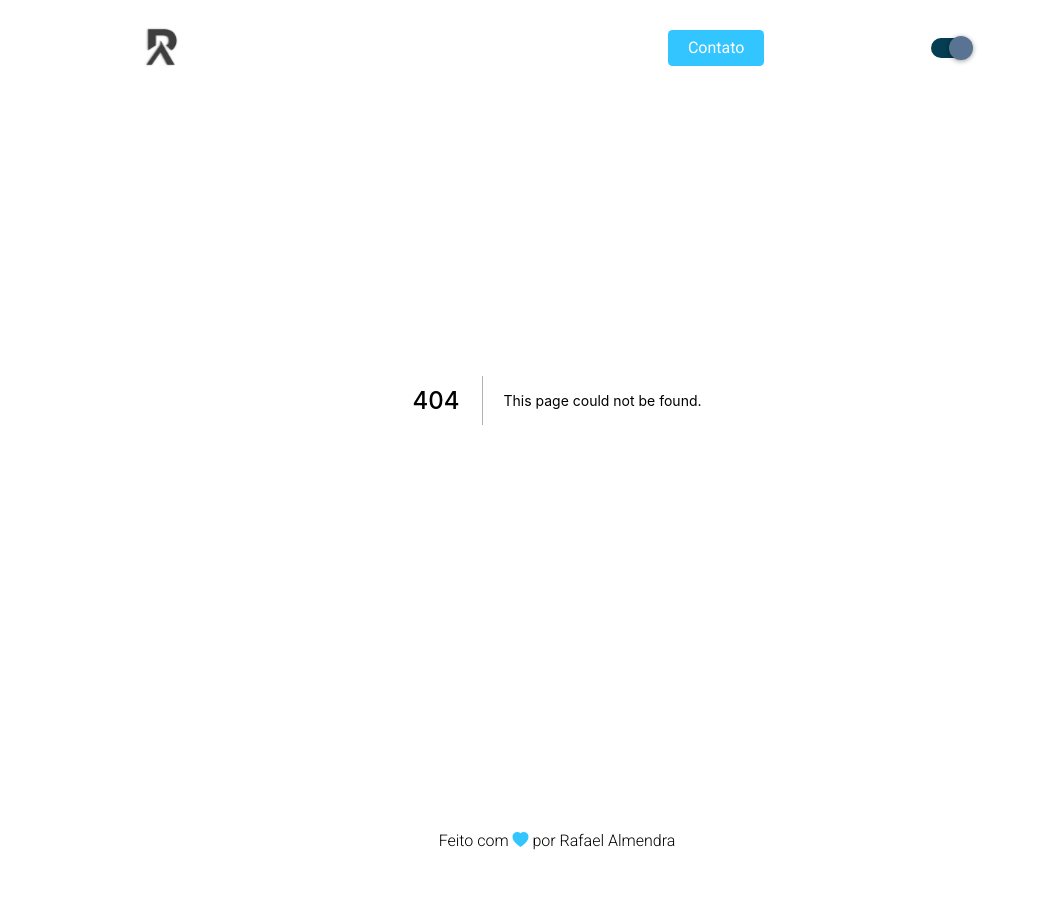
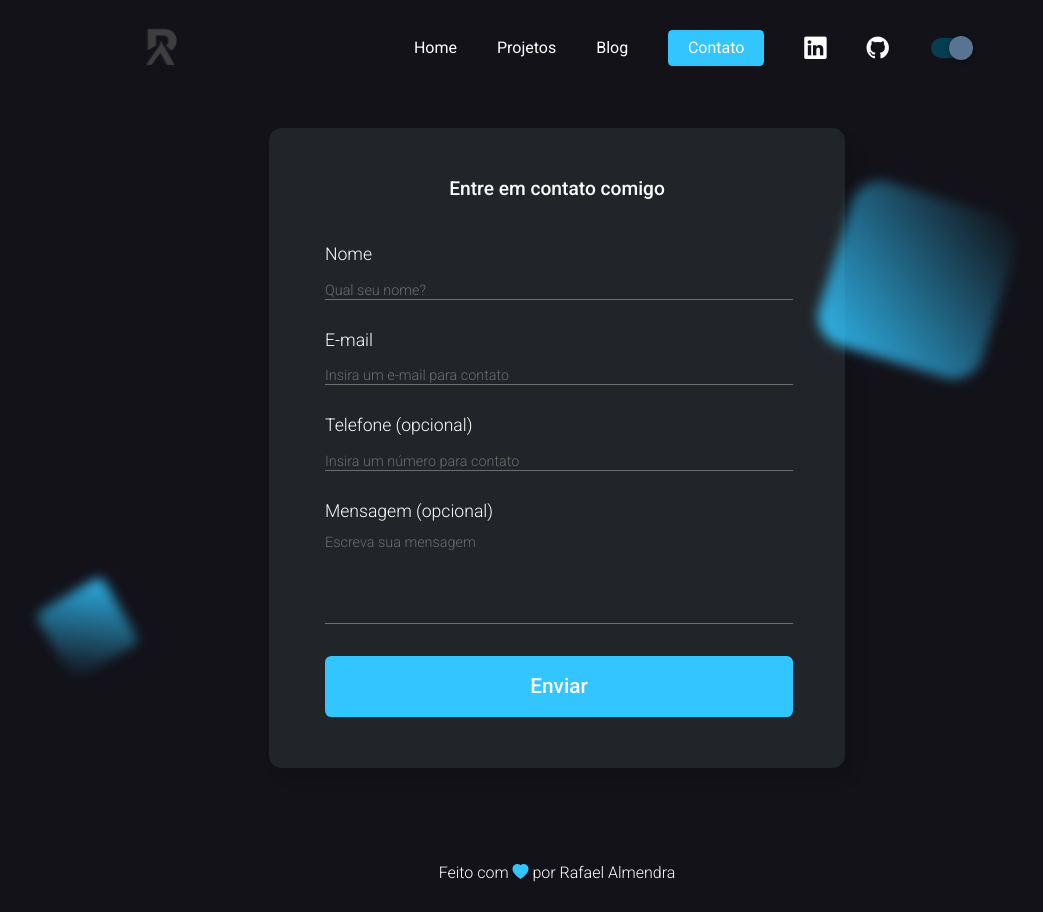
Before and after one commit to Rafaelalmendra/my-site-nextjs, a Next.js app: page /Contact in a window 1280 px wide. Before the commit this address had no page. Shown: the whole page, without its empty margins (83-1126 px from the left). Before the commit the page ends 880 px from the top, so only its background shows below. Built offline with nearby package versions, Linux system fonts and the light colour scheme.

Commit message:
create page contact

```diff
--- a/src/components/About/index.jsx
+++ b/src/components/About/index.jsx
@@ -33,7 +33,7 @@ export default function About() {
             </a>
           </CurriculumLink>
 
-          <Link href='/projects' style={{ textDecoration: 'none' }}>
+          <Link href='/Projects' style={{ textDecoration: 'none' }}>
             <a>
               <button className="global-button" >
                 Projetos <i className="bi bi-caret-right-fill"></i>
--- /dev/null
+++ b/src/pages/Blog/style.js
@@ -0,0 +1,5 @@
+import styled from "styled-components";
+
+export const Container = styled.div`
+
+`
--- /dev/null
+++ b/src/pages/Contact/index.jsx
@@ -0,0 +1,117 @@
+import Image from 'next/image';
+import { motion } from 'framer-motion';
+
+import {
+  Container,
+  ContactContainer,
+  FormContainer,
+  ContainerForm,
+  VectorTwo,
+  VectorOne
+} from './style';
+
+export default function Contact() {
+  return (
+    <Container>
+        <ContactContainer className="margins">
+          <div data-aos="zoom-in">
+            <FormContainer>
+              <form
+                name="form-contact"
+                method="POST"
+                data-netlify="true"
+                onSubmit="submit"
+                netlify
+              >
+                <p>Entre em contato comigo</p>
+                <ContainerForm>
+                  <input type="hidden" name="form-name" value="form-contact"/>
+                  <label>
+                    Nome
+                    <input
+                      type="text"
+                      name="name"
+                      placeholder="Qual seu nome?"
+                      required
+                    />
+                  </label>
+                  <label>
+                    E-mail
+                    <input
+                      type="email"
+                      name="email"
+                      placeholder="Insira um e-mail para contato"
+                      required
+                    />
+                  </label>
+                  <label>
+                    Telefone (opcional)
+                    <input
+                      type="number"
+                      name="phone"
+                      placeholder="Insira um número para contato"
+                    />
+                  </label>
+                  <label>
+                    Mensagem (opcional)
+                    <textarea
+                      name="message"
+                      type="text"
+                      placeholder="Escreva sua mensagem"
+                    />
+                  </label>
+                  <input
+                    className="contact-button"
+                    type="submit"
+                    value="Enviar"
+                  />
+                </ContainerForm>
+              </form>
+            </FormContainer>
+          </div>
+        </ContactContainer>
+
+        <VectorTwo>
+          <motion.div
+            className="vector-one-contact"
+            initial={{ scale: 0 }}
+            animate={{ scale: 1 }}
+            transition={{
+              type: "spring",
+              stiffness: 180,
+              damping: 40,
+              delay: 0.7
+            }}
+          >
+            <Image
+              src="/images/vector-new-1.png"
+              alt="Imagem de um vetor no fundo da tela"
+              width={200}
+              height={200}
+            />
+          </motion.div>
+        </VectorTwo>
+
+        <VectorOne>
+          <motion.div
+            className="vector-two-contact"
+            initial={{ scale: 0 }}
+            animate={{ scale: 1 }}
+            transition={{
+              type: "spring",
+              stiffness: 180,
+              damping: 40,
+              delay: 0.5
+            }}
+          >
+            <Image
+              src="/images/vector-new-2.png"
+              alt="Imagem de outro vetor no fundo da tela"
+              width={100}
+              height={100}
+            />
+          </motion.div>
+        </VectorOne>
+    </Container>
+  )
+};
--- /dev/null
+++ b/src/pages/Contact/style.js
@@ -0,0 +1,188 @@
+import styled from "styled-components";
+
+export const Container = styled.div`
+  min-height: 100vh;
+  display: flex;
+  align-items: center;
+  justify-content: center;
+  flex-direction: column;
+`
+
+export const ContactContainer = styled.div`
+  text-align: center;
+`
+
+export const FormContainer = styled.div`
+  position: relative;
+  display: flex;
+  flex-direction: column;
+  justify-content: center;
+
+  width: 36rem;
+  height: 40rem;
+  margin-top: 8rem;
+  margin-bottom: 4rem;
+  z-index: 100;
+
+  border-radius: 0.8rem;
+  background: #212529;
+
+  box-shadow: 9px 11px 14px rgba(0, 0, 0, 0.12);
+
+  @media (max-width: 575.98px) {
+    width: 31rem;
+  }
+
+  @media (max-width: 460px) {
+    width: 26rem;
+  }
+
+  @media (max-width: 390px) {
+    width: 20rem;
+    height: 38rem;
+    margin-top: 8rem;
+    margin-bottom: 4rem;
+
+    p {
+      font-size: var(--small-subtitle);
+    }
+
+    label input, textarea{
+      width: 88%;
+    }
+  }
+
+  p {
+    font-weight: 500;
+    margin-bottom: 3rem;
+    font-size: var(--small-subtitle);
+    color: var(--white);
+  }
+
+  label {
+    display: flex;
+    flex-direction: column;
+    align-items: flex-start;
+    gap: 1rem;
+
+    margin-bottom: 2rem;
+
+    font-size: 1.1rem;
+    font-weight: 300;
+    color: var(--white);
+
+    input, textarea {
+      width: 90%;
+
+      font-size: 1rem;
+      color: var(--super-light-black);
+
+      border-bottom: 1px solid var(--super-light-black);
+      background: none;
+
+      transition: border-bottom 0.2s ease-in-out;
+
+      &::placeholder {
+        color: var(--super-light-black);
+        font-size: 0.9rem;
+        font-weight: 300;
+      }
+
+      &:focus {
+        border-bottom: 1px solid var(--blue);
+      }
+
+      &::-webkit-inner-spin-button {
+      -webkit-appearance: none;
+      }
+    }
+  }
+
+  textarea {
+    height: 5.5rem;
+    resize: none;
+  }
+
+  .contact-button {
+    display: flex;
+    justify-content: center;
+    align-items: center;
+
+    width: 90%;
+    height: 3.8rem;
+
+    border-radius: 0.4rem;
+
+    font-size: 1.3rem;
+    font-weight: 500;
+    color: var(--white);
+    background: var(--blue);
+
+    cursor: pointer;
+    transition: background ease 0.2s;
+
+    &:hover {
+      background: var(--hover-blue);
+    }
+
+    @media (max-width: 575.98px) {
+      width: 96%;
+    }
+  }
+`
+
+export const ContainerForm = styled.div`
+  flex-direction: column;
+  justify-content: center;
+  align-items: flex-start;
+  margin-left: 3.5rem;
+
+  @media (max-width: 575.98px) {
+    margin-left: 1.4rem;
+  }
+`
+
+export const VectorOne = styled.div`
+  position: absolute;
+  left: 7.5rem;
+  bottom: 7.5rem;
+  filter: blur(0.35rem);
+  transition: filter 0.2s ease-in-out;
+
+  &:hover {
+    filter: blur(0);
+  }
+
+  @media (max-width: 575.98px) {
+    left: 0.5rem;
+    bottom: 17rem;
+  }
+`
+
+export const VectorTwo = styled.div`
+  position: absolute;
+  right: 11.25rem;
+  top: 11.25rem;
+  filter: blur(0.35rem);
+
+  transition: filter 0.2s ease-in-out;
+
+  &:hover {
+    filter: blur(0);
+  }
+
+  @media (max-width: 1199.98px) {
+    right: 3rem;
+  }
+
+  @media (max-width: 767.98px) {
+    right: 1rem;
+    top: 16rem;
+    width: 9.375rem;
+  }
+
+  @media (max-width: 575.98px) {
+    right: 0.5rem;
+    top: 12rem;
+  }
+`
--- /dev/null
+++ b/src/pages/Projects/Footer/style.js
@@ -0,0 +1,51 @@
+import styled from "styled-components";
+
+export const FooterContainer = styled.div`
+  display: flex;
+  align-items: center;
+  justify-content: space-between;
+
+  gap: 16rem;
+  min-height: 34vh;
+
+  h2 {
+    font-size: 1.8rem;
+    max-width: 450px;
+    font-weight: 500;
+    margin-bottom: 1.125rem;
+  }
+
+  @media (max-width: 1199.98px) {
+    gap: 14rem;
+  }
+
+  @media (max-width: 991.98px) {
+    gap: 5rem;
+  }
+
+  @media (max-width: 575.98px) {
+    flex-direction: column;
+    justify-content: center;
+    gap: 0;
+  }
+`
+
+export const FooterVector = styled.div`
+  max-width: 27.5rem;
+
+  @media (max-width: 575.98px) {
+    max-width: 15rem;
+    margin: 1rem 0 2rem 0;
+  }
+`
+
+export const FooterText = styled.div`
+  @media (max-width: 575.98px) {
+    margin-top: 2rem;
+    text-align: center;
+
+    h2 {
+      font-size: 1.5rem;
+    }
+  }
+`
--- a/src/pages/Projects/ProjectCard/style.js
+++ b/src/pages/Projects/ProjectCard/style.js
@@ -53,7 +53,7 @@ export const Techs = styled.div`
   }
 
   @media (max-width: 768px) {
-    justify-content: center;
+    justify-content: left;
     max-width: 100%;
     margin-bottom: 1.5rem;
   }
--- a/src/pages/index.jsx
+++ b/src/pages/index.jsx
@@ -27,7 +27,7 @@ export default function Home() {
             />
           </Logo>
 
-          <Title data-aos="fade-in" data-aos-delay="200">
+          <Title data-aos="fade-up" data-aos-delay="200">
             <a href="#about">
               <ButtonHome>
                 Sobre mim <i className="bi bi-caret-down-fill"></i>
@@ -71,7 +71,7 @@ export default function Home() {
                 alt="Imagem de outro vetor no fundo da tela"
                 width={100}
                 height={100}
-                />
+              />
             </motion.div>
           </VectorOne>
         </Main>
```
Also changed, not shown: src/pages/Blog/index.jsx (added, +9 -0 lines), src/pages/Projects/Footer/index.jsx (added, +26 -0 lines), src/pages/Projects/index.jsx (+7 -0 lines), src/pages/Projects/style.js (+11 -0 lines), public/images/footer.svg (added).
